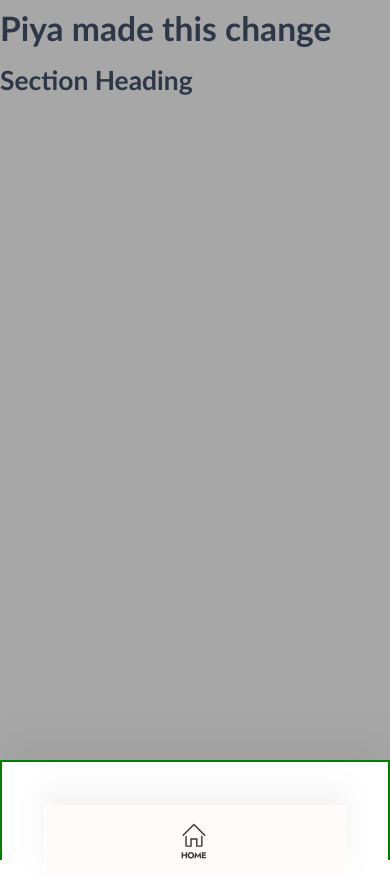
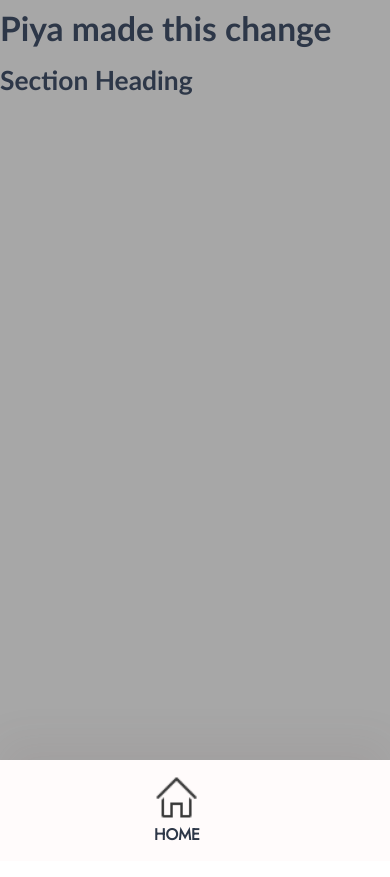
Before and after one commit to nology-tech/Tahiti-Client-Project, a React (Create React App) app: page /home in a window 390 px wide. Built offline with nearby package versions, Linux system fonts and the light colour scheme.

Commit message:
Fixed styling of home button for mobile. Added line on NavBar.

```diff
--- a/src/components/SideNav/SideNav.jsx
+++ b/src/components/SideNav/SideNav.jsx
@@ -9,7 +9,7 @@ import NavItem from "../NavItem/NavItem";
 import navLine from "../../assets/images/nav-line.svg";
 import logoLeft from "../../assets/images/logo-left-white.svg";
 import logoRight from "../../assets/images/logo-right-white.svg";
-import iconHouse from "../../assets/images/mobile-home-btn.svg";
+import iconHouse from "../../assets/images/black-home-icon.png";
 import { NavLink, Link } from "react-router-dom";
 
 const SideNav = () => {
@@ -18,6 +18,11 @@ const SideNav = () => {
       <section className="SideNav">
         <img className="white-logo-left" src={logoLeft} alt="logo-left" />
         <img className="white-logo-right" src={logoRight} alt="logo-right" />
+
+        <img className="SideNav--line" src={navLine} id="line1" />
+        <div className="menu">
+
+        </div>
 
         <NavLink
           className={({ isActive, isPending }) =>
@@ -85,6 +90,7 @@ const SideNav = () => {
       <div className="home">
         <Link to="/home">
           <img src={iconHouse} alt="" />
+          <h1>HOME</h1>
         </Link>
       </div>
     </div>
--- a/src/components/SideNav/SideNav.scss
+++ b/src/components/SideNav/SideNav.scss
@@ -55,6 +55,10 @@
   .home {
     display: none;
   }
+
+  #line1 {
+    padding-bottom:15px;
+  }
 }
 
 @media screen and (max-width: 720px) {
@@ -66,23 +70,25 @@
     position: absolute;
     top: 90%;
     width: 100%;
-    height: 100px;
-    //background-color: #FFFBFB;
     box-shadow: 0px -20px 40px rgba(97, 65, 65, 0.07);
-    //display: flex;
-    //flex-direction: column;
-    //align-items: center;
-    //text-align: center;
-    display: block;
-    border: 2px solid green;
+
+    background-color: #fffbfb;
+    display: flex;
+    flex-direction: column;
+    justify-content: center;
+    align-items: center;
+    padding-top:15px;
+    padding-bottom:15px;
 
     img {
-      position: absolute;
-      top: 0%;
-      //border: 2px solid red;
-      height: 120%;
-      width: 100%;
-      background-color: #ffffff;
+      width: 55%;
+
+    }
+
+    h1 {
+      font-size: 16px;
+      font-family: "Jost";
+      margin:0;
     }
   }
 }
--- a/src/pages/Home/Home.scss
+++ b/src/pages/Home/Home.scss
@@ -1,7 +1,8 @@
 @use "../../styles/variables" as *;
+
 
 .layout {
   height: 100vh;
-  width: 100vw;
+  width: 100%;
   background-color: $color-background-main;
 }
```
Also changed, not shown: src/assets/images/black-home-icon.png (added).
